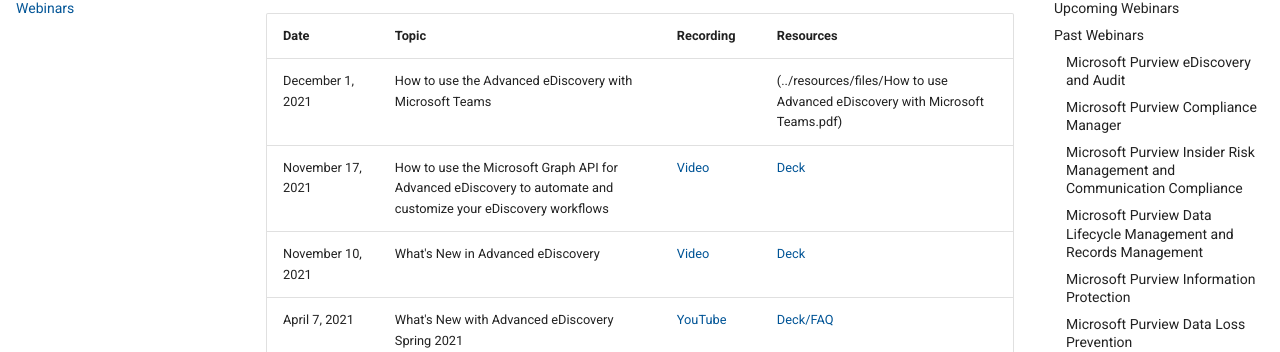
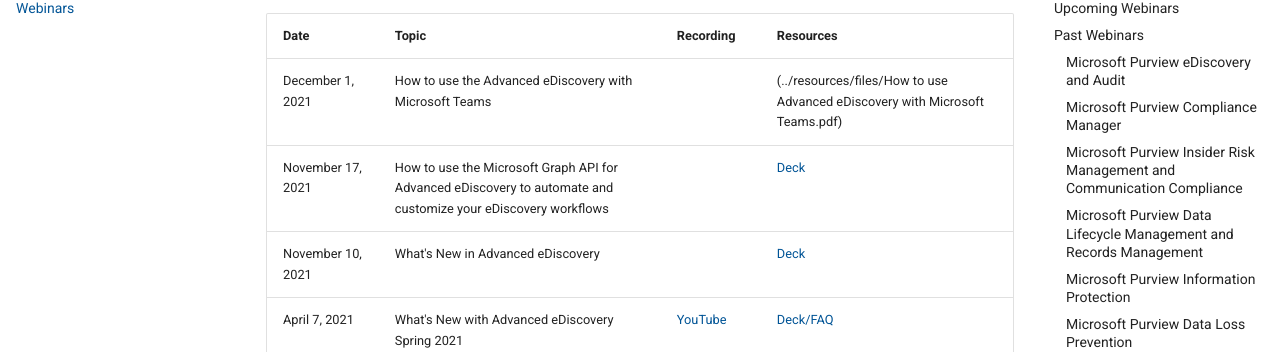
Before and after one commit to microsoft/ComplianceCxE, an MkDocs documentation site: the page built from docs/webinars.md, in a window 1280 px wide and 900 px high, scrolled down 496 px. Shown: the part 100-452 px from the top of the window. Built offline with MkDocs 1.6.1 and Material for MkDocs 9.7.7, drawn with Linux system fonts in a browser that asks for light colours.

Commit message:
Update webinars.md

```diff
--- a/docs/webinars.md
+++ b/docs/webinars.md
@@ -16,8 +16,8 @@
 |Date|Topic|Recording|Resources|
 |---|---|---|---|
 |December 1, 2021 | How to use the Advanced eDiscovery with Microsoft Teams ||(../resources/files/How to use Advanced eDiscovery with Microsoft Teams.pdf)|
-|November 17, 2021 | How to use the Microsoft Graph API for Advanced eDiscovery to automate and customize your eDiscovery workflows |[Video](https://mipc.eventbuilder.com/event/51036)|[Deck](../resources/files/Graph API for AeD.pdf)|
-|November 10, 2021 | What's New in Advanced eDiscovery |[Video](https://mipc.eventbuilder.com/event/51035)|[Deck](../resources/files/What's New with AeD.pdf)|
+|November 17, 2021 | How to use the Microsoft Graph API for Advanced eDiscovery to automate and customize your eDiscovery workflows ||[Deck](../resources/files/Graph API for AeD.pdf)|
+|November 10, 2021 | What's New in Advanced eDiscovery ||[Deck](../resources/files/What's New with AeD.pdf)|
 |April 7, 2021 | What's New with Advanced eDiscovery Spring 2021|[YouTube](https://www.youtube.com/watch?v=d1v059DVKK0)|[Deck/FAQ](https://techcommunity.microsoft.com/t5/security-compliance-identity/what-s-new-with-advanced-ediscovery-spring-2021/ba-p/2299661)|
 |Oct 19, 2020 | New Announcements and Updates||[Deck/FAQ](https://techcommunity.microsoft.com/t5/microsoft-security-and/microsoft-discover-amp-respond-webinar-new-announcements-amp/ba-p/1858454)|
 |May 14, 2020 | eDiscovery for Teams||[Deck/FAQ](https://aka.ms/MIPC/Blog-AEDWebinar)|
```
